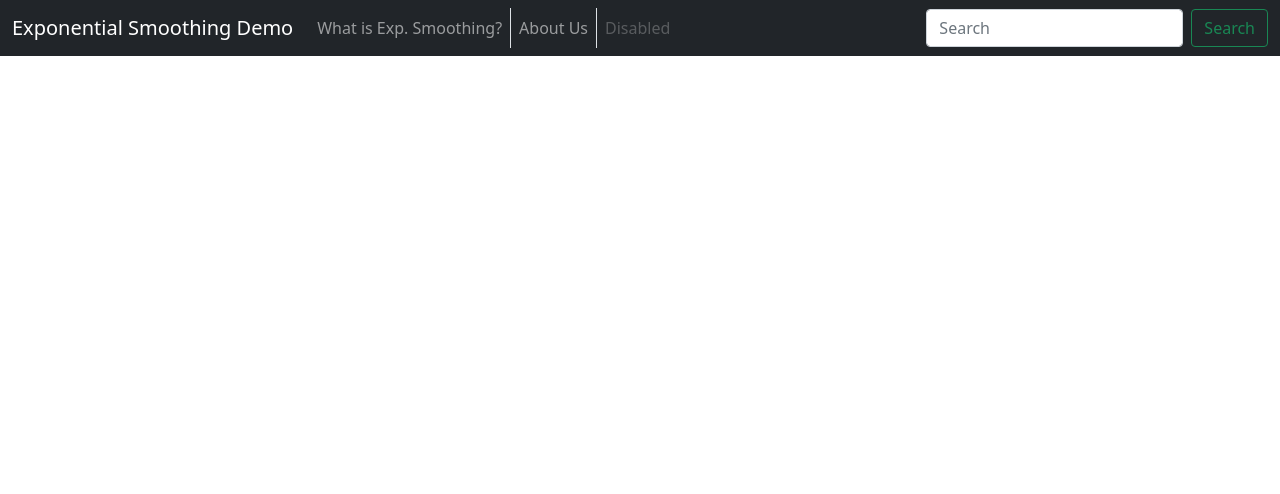
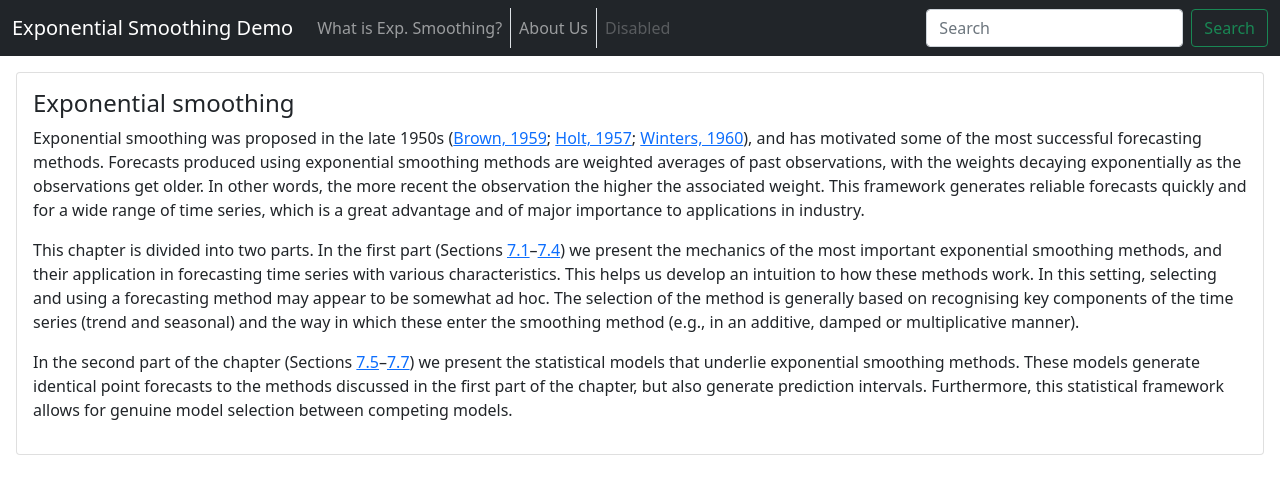
Before and after one commit to shuky-shukrun/Exponential-Smoothing-Demo, a React (Create React App) app: page /what-is in a window 1280 px wide. Shown: the top 494 px of the page. Built offline with nearby package versions, Linux system fonts and the light colour scheme.

Commit message:
add basic what-is page

```diff
--- a/src/App.js
+++ b/src/App.js
@@ -1,6 +1,8 @@
 import TopNavbar from "./components/top-navbar/top-navbar";
 import HomePage from "./pages/home/home-page";
 import AboutUsPage from "./pages/about-us/about-us";
+import WhatIsPage from "./pages/what-is/what-is";
+
 import "./App.css";
 import { Switch, Route } from "react-router-dom";
 
@@ -12,7 +14,9 @@ function App() {
         <Route path="/" exact>
           <HomePage />
         </Route>
-        <Route path="/what-is"></Route>
+        <Route path="/what-is">
+          <WhatIsPage />
+        </Route>
         <Route path="/about-us">
           <AboutUsPage />
         </Route>
--- a/src/pages/about-us/about-us.jsx
+++ b/src/pages/about-us/about-us.jsx
@@ -2,11 +2,9 @@ import Card from "../../components/card";
 
 const AboutUsPage = (props) => {
   return (
-    <div className={`mx-3 ${props.className ? props.className : ""}`}>
-      <Card>
-        <div className="card-title">About us!</div>
-      </Card>
-    </div>
+    <Card className={`mx-3 ${props.className ? props.className : ""}`}>
+      <div className="card-title">About us!</div>
+    </Card>
   );
 };
 
--- /dev/null
+++ b/src/pages/what-is/what-is.jsx
@@ -0,0 +1,64 @@
+import Card from "../../components/card";
+
+const WhatIsPage = (props) => {
+  return (
+    <Card className={`mx-3 ${props.className ? props.className : ""}`}>
+      <h4 className="card-title">Exponential smoothing</h4>
+      <section class="normal" id="section-">
+        <div id="expsmooth" class="section level1" number="7">
+          <p>
+            Exponential smoothing was proposed in the late 1950s{" "}
+            <span class="citation">
+              (
+              <a href="bibliography.html#ref-Brown59" role="doc-biblioref">
+                Brown, 1959
+              </a>
+              ;{" "}
+              <a href="bibliography.html#ref-Holt57" role="doc-biblioref">
+                Holt, 1957
+              </a>
+              ;{" "}
+              <a href="bibliography.html#ref-Winters60" role="doc-biblioref">
+                Winters, 1960
+              </a>
+              )
+            </span>
+            , and has motivated some of the most successful forecasting methods.
+            Forecasts produced using exponential smoothing methods are weighted
+            averages of past observations, with the weights decaying
+            exponentially as the observations get older. In other words, the
+            more recent the observation the higher the associated weight. This
+            framework generates reliable forecasts quickly and for a wide range
+            of time series, which is a great advantage and of major importance
+            to applications in industry.
+          </p>
+          <p>
+            This chapter is divided into two parts. In the first part (Sections{" "}
+            <a href="ses.html#ses">7.1</a>–
+            <a href="taxonomy.html#taxonomy">7.4</a>) we present the mechanics
+            of the most important exponential smoothing methods, and their
+            application in forecasting time series with various characteristics.
+            This helps us develop an intuition to how these methods work. In
+            this setting, selecting and using a forecasting method may appear to
+            be somewhat ad hoc. The selection of the method is generally based
+            on recognising key components of the time series (trend and
+            seasonal) and the way in which these enter the smoothing method
+            (e.g., in an additive, damped or multiplicative manner).
+          </p>
+          <p>
+            In the second part of the chapter (Sections{" "}
+            <a href="ets.html#ets">7.5</a>–
+            <a href="ets-forecasting.html#ets-forecasting">7.7</a>) we present
+            the statistical models that underlie exponential smoothing methods.
+            These models generate identical point forecasts to the methods
+            discussed in the first part of the chapter, but also generate
+            prediction intervals. Furthermore, this statistical framework allows
+            for genuine model selection between competing models.
+          </p>
+        </div>
+      </section>
+    </Card>
+  );
+};
+
+export default WhatIsPage;
```
